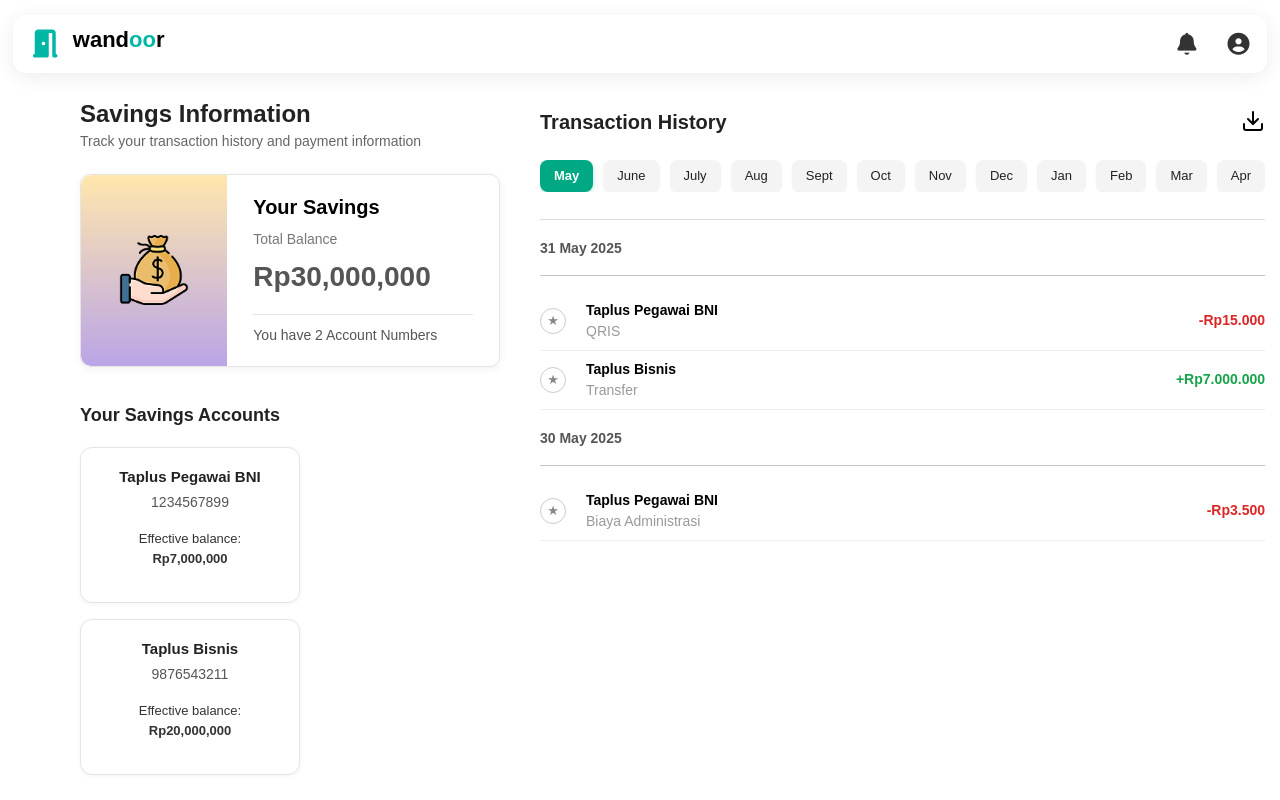
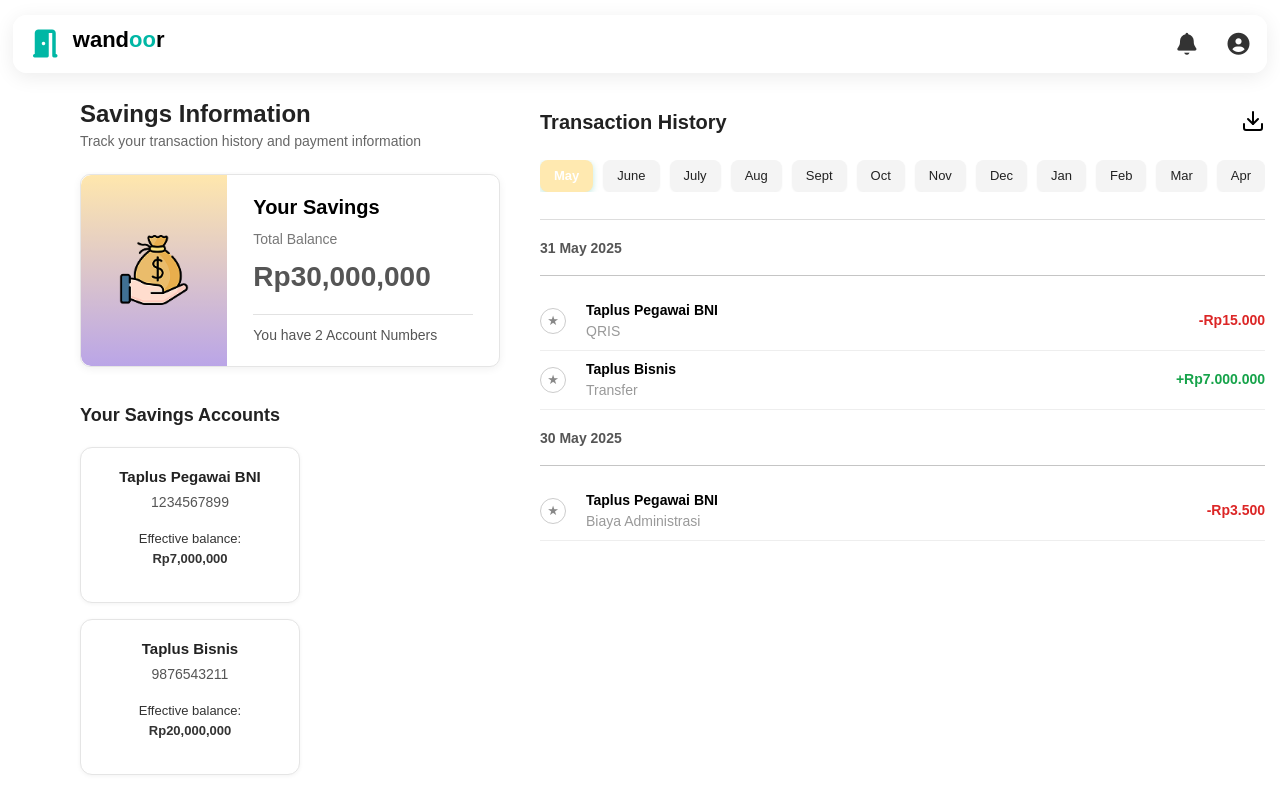
Before and after one commit to kelompok-3-odp343/Client-Side, a React (Vite) app: page /savings in a window 1280 px wide. Built offline with nearby package versions, Linux system fonts and the light colour scheme.

Commit message:
Update progres

```diff
--- a/src/css/PensionFunds.css
+++ b/src/css/PensionFunds.css
@@ -239,7 +239,7 @@
 }
 
 .month-btn.active {
-  background: #00a884;
+  background: #ffe9b0;
   color: #fff;
   font-weight: 600;
   box-shadow: 0 2px 6px rgba(0, 168, 132, 0.25);
--- a/src/css/detailMyCard.css
+++ b/src/css/detailMyCard.css
@@ -117,7 +117,7 @@
   height: 120px;
 }
 .detail-mycard .income-bar {
-  background: #00a884;
+  background: #ffe9b0;
   height: 100px;
   border-radius: 10px;
 }
```
